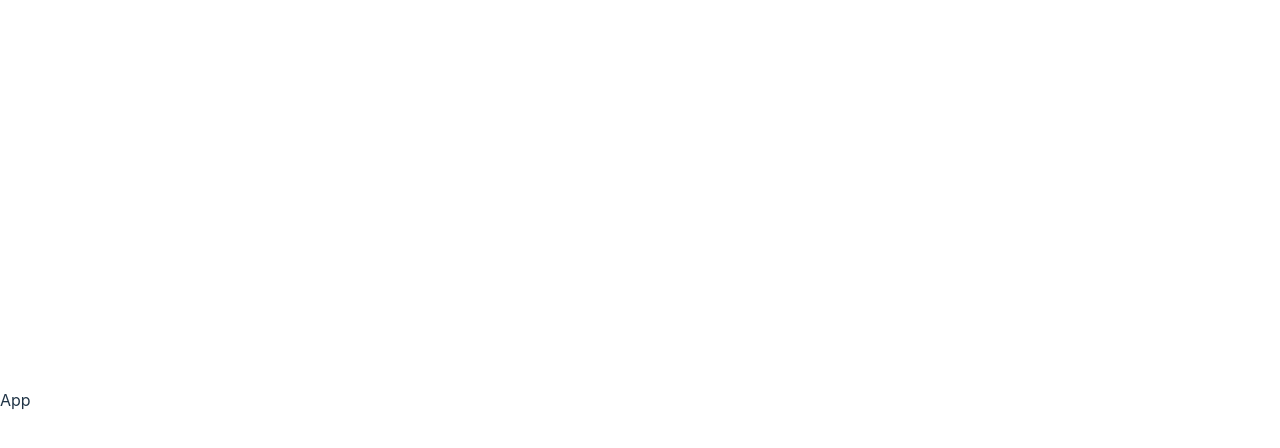
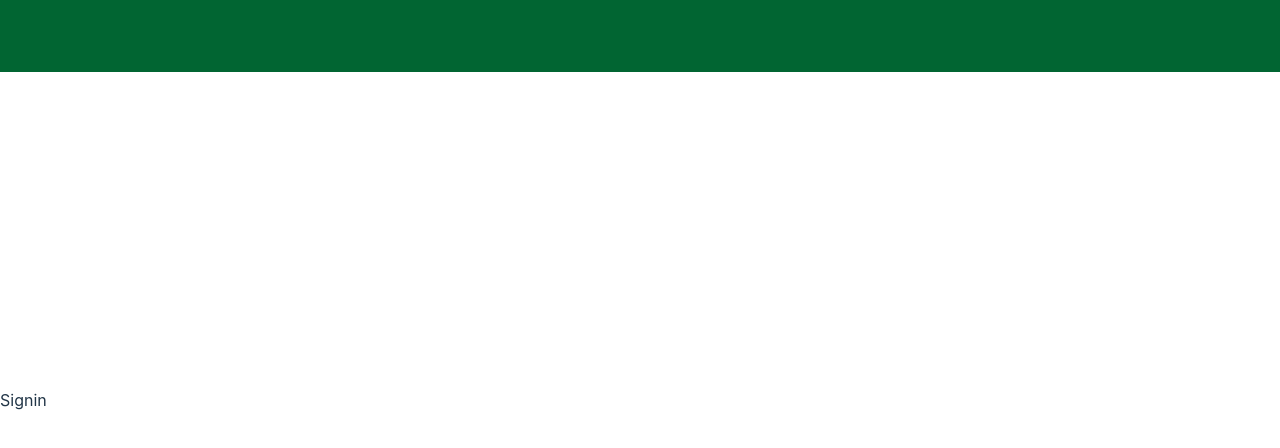
Before and after one commit to suni896/alic-frontend, a React (Vite) app: page / in a window 1280 px wide. Shown: the top 448 px of the page. Built offline with nearby package versions, Linux system fonts and the light colour scheme.

Commit message:
set up navbar

```diff
--- a/src/App.tsx
+++ b/src/App.tsx
@@ -1,5 +1,14 @@
-const App = () => {
-  return <div>App</div>;
-};
+import { BrowserRouter, Route, Routes } from "react-router-dom";
+import SigninPage from "./pages/SigninPage";
+
+function App() {
+  return (
+    <BrowserRouter>
+      <Routes>
+        <Route path="/" element={<SigninPage />} />
+      </Routes>
+    </BrowserRouter>
+  );
+}
 
 export default App;
--- /dev/null
+++ b/src/components/Navbar.tsx
@@ -0,0 +1,18 @@
+import React from "react";
+import styled from "styled-components";
+
+const Container = styled.div`
+  position: fixed;
+  top: 0;
+  left: 0;
+  width: 100%;
+  height: 72px;
+  background-color: #016532;
+  padding: 0 20px;
+`;
+
+const Navbar = () => {
+  return <Container></Container>;
+};
+
+export default Navbar;
--- /dev/null
+++ b/src/components/loggedOut/Layout.tsx
@@ -0,0 +1,25 @@
+import React from "react";
+import Navbar from "../Navbar";
+import styled from "styled-components";
+import { AppBar } from "@mui/material";
+
+const StyledAppBar = styled(AppBar)`
+  flex-shrink: 0;
+`;
+
+interface Props {
+  children: React.ReactNode;
+}
+
+const Layout = ({ children }: Props) => {
+  return (
+    <>
+      <StyledAppBar color="default" position="fixed">
+        <Navbar />
+      </StyledAppBar>
+      <main>{children}</main>
+    </>
+  );
+};
+
+export default Layout;
--- /dev/null
+++ b/src/components/loggedOut/Signin.tsx
@@ -0,0 +1,7 @@
+import React from "react";
+
+const Signin = () => {
+  return <div>Signin</div>;
+};
+
+export default Signin;
--- /dev/null
+++ b/src/pages/SigninPage.tsx
@@ -0,0 +1,14 @@
+import Layout from "../components/loggedOut/Layout";
+import Signin from "../components/loggedOut/Signin";
+
+const SigninPage = () => {
+  return (
+    <>
+      <Layout>
+        <Signin />
+      </Layout>
+    </>
+  );
+};
+
+export default SigninPage;
```
Also changed, not shown: package.json (+7 -1 lines), 1 other file (tests, documents, lock files or other folders).
